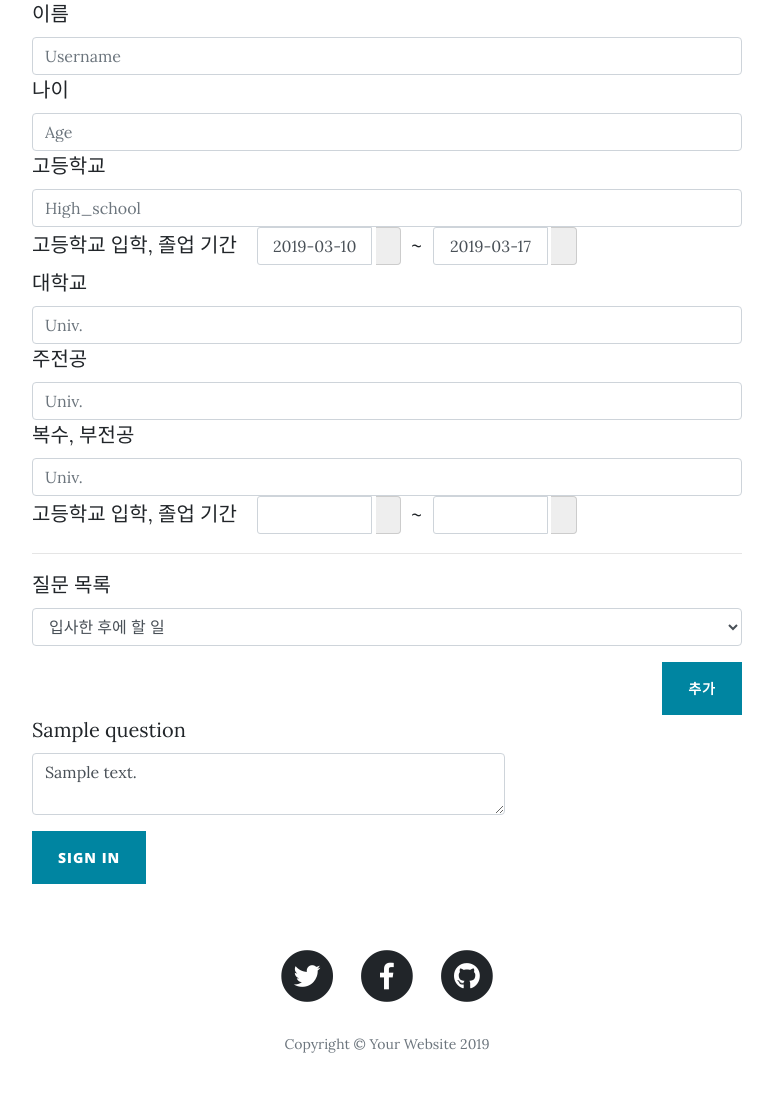
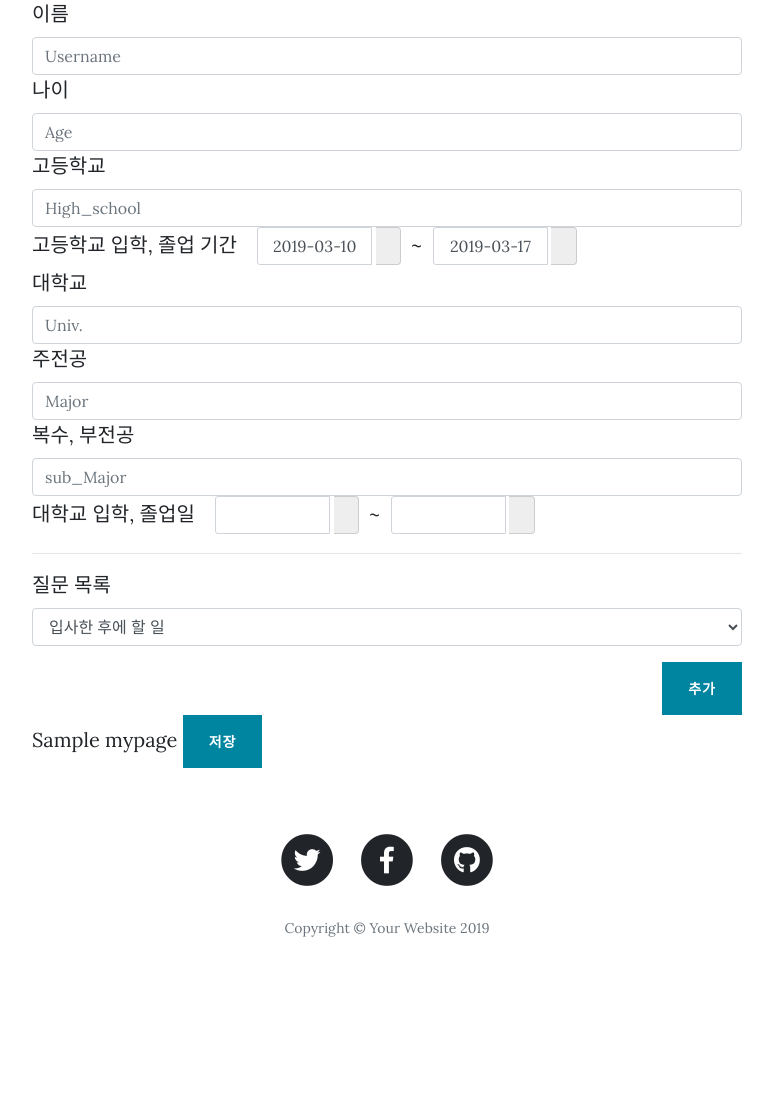
Before and after one commit to loozy5331/fianl_project, a Django app: template mypage/templates/mypage/mypage_create.html in a window 1280 px wide. Shown: the part 620-1740 px from the top of the page, without its empty margins (68-841 px from the left). After the commit the page ends 1557 px from the top, so only its background shows below. Run offline with Django 3.2, Linux system fonts and the light colour scheme; the template is opened without the code that fills it: values that come from a table or form of the project are taken from there, others are empty; tables that the repository leaves empty hold one stand-in row (values such as "Sample post"); some libraries are stand-ins or nearby versions.

Commit message:
push user_name to MyPage

```diff
--- a/mypage/templates/mypage/mypage_create.html
+++ b/mypage/templates/mypage/mypage_create.html
@@ -33,11 +33,11 @@
                     <label for="">대학교</label>
                     <input type="text" class="form-control" placeholder="Univ.">
                     <label for="">주전공</label>
-                    <input type="text" class="form-control" placeholder="Univ.">
+                    <input type="text" class="form-control" placeholder="Major">
                     <label for="">복수, 부전공</label>
-                    <input type="text" class="form-control" placeholder="Univ.">
+                    <input type="text" class="form-control" placeholder="sub_Major">
                     <div class="form-group">
-                        <label for="expireDate" style="padding-right: 15px;">고등학교 입학, 졸업 기간 </label>
+                        <label for="expireDate" style="padding-right: 15px;">대학교 입학, 졸업일 </label>
                         <div class="input-daterange date" id="datepicker1" style="width: 320px; display: inline-table;">
                         <input type="text" class="form-control" id="sdate1" style="width: 115px;" />
                         <label class="date-range" for="sdate1">
@@ -62,16 +62,10 @@
                     </select>
             </div>
             <div class="clearfix">
-                    <a class="btn btn-primary float-right" href="#">추가</a>
+                <a class="btn btn-primary float-right" href="#">추가</a>
             </div>
-              {% for question in mypage.question_set.all %}
-              <div class="form-group">
-                  <label for="inputAddress2">{{question.question_title}}</label>
-                  <textarea class="form-control col-md-8" id="inputAddress2">{{question.question_text}}</textarea>
-
-                </div>
-              {% endfor %}
-            <button type="submit" class="btn btn-primary">Sign in</button>
+            <a>{{myPage.name}}</a>
+            <button type="submit" class="btn btn-primary">저장</button>
         </form>
 </div>
 {% endblock %}
--- a/mypage/urls.py
+++ b/mypage/urls.py
@@ -5,7 +5,8 @@ app_name='mypage'
 
 urlpatterns = [
     path('', views.show_main, name='main'),
-    path('create/', views.MyPageCreateView.as_view(), name='create'), # 개인 신상 정보
+    #path('create/', views.MyPageCreateView.as_view(), name='create'), # 개인 신상 정보
+    path('create/<str:user_name>', views.createView, name='create'), # 개인 신상 정보
     path('update/<int:pk>', views.QuestionUpdateView.as_view(), name='update'),
     path('delete/<int:pk>', views.QuestionDeleteView.as_view(), name='delete'), # 개인이 선택한 질문들을 저장
 
--- a/mypage/views.py
+++ b/mypage/views.py
@@ -6,6 +6,10 @@ from .models import Question, MyPage
 
 def show_main(request):
     return render(request, 'mypage/main.html')
+
+def createView(request, user_name):
+    myPage = MyPage.objects.get(user_name=user_name)
+    return render(request, 'mypage/mypage_create.html', {'myPage':myPage})
 
 class MyPageCreateView(CreateView):
     model = MyPage
--- a/templates/index.html
+++ b/templates/index.html
@@ -47,7 +47,7 @@
           </li>
           {% else %}
           <li class="nav-item">
-            <a class="nav-link" href="{% url 'mypage:create' %}">MyPage</a>
+            <a class="nav-link" href="{% url 'mypage:create' user.get_username %}">MyPage</a>
           </li>
           <li class="nav-item">
             <a class="nav-link" href="{% url 'logout' %}">Logout</a>
```
